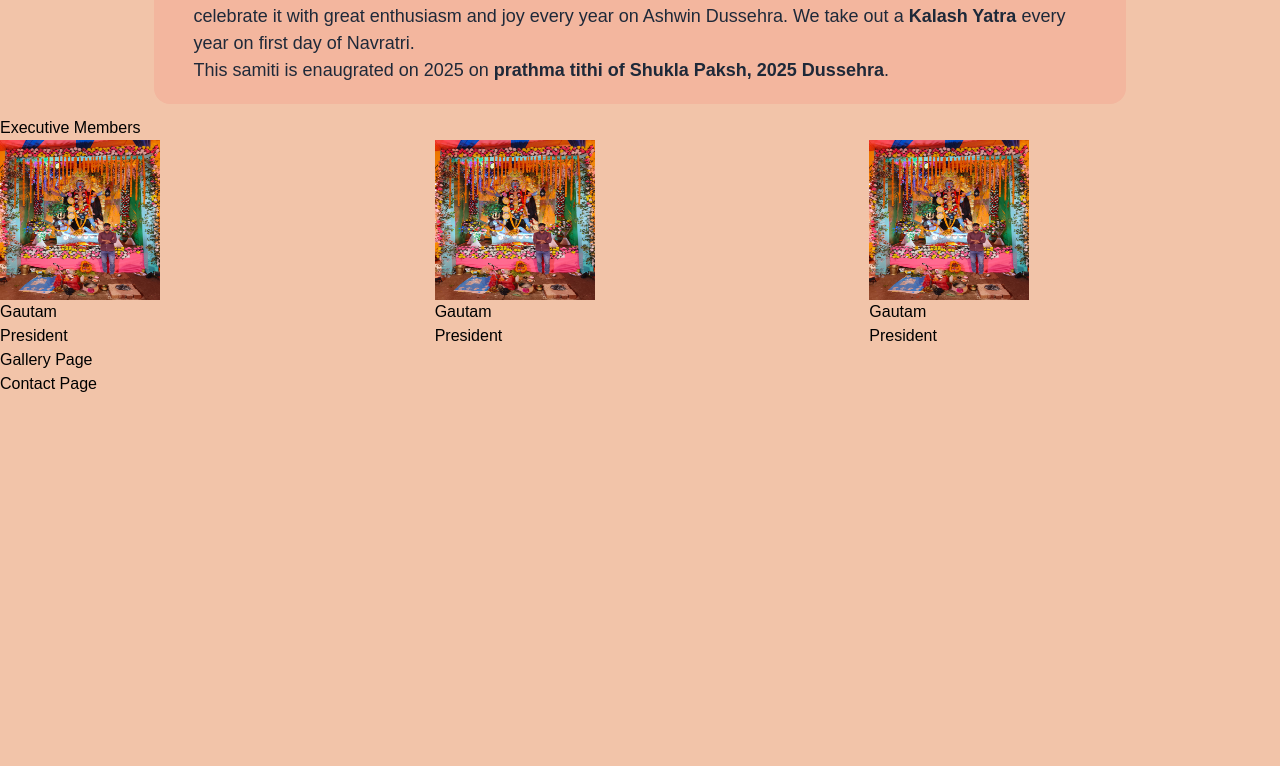
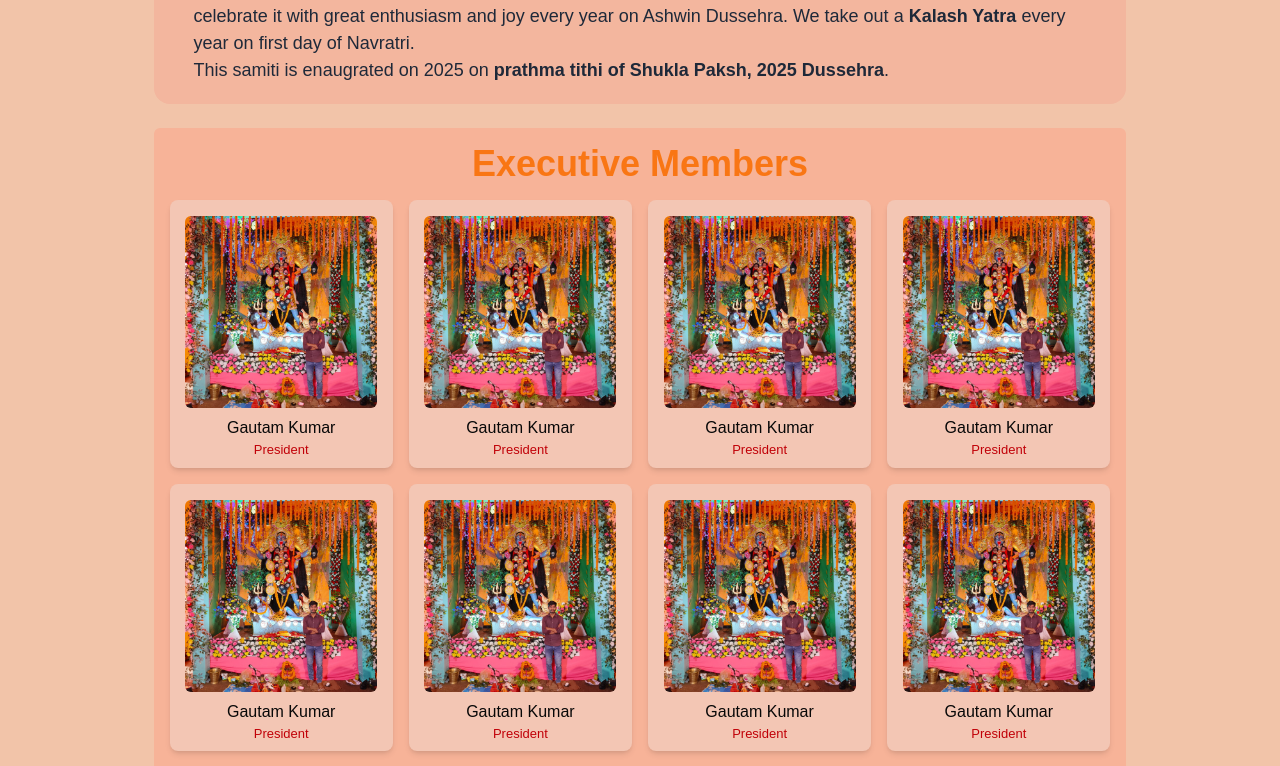
Before and after one commit to GautamKr2/Kali_Puja_website, a React (Vite) app in the folder frontend/: page / in a window 1280 px wide. Shown: the part 909-1675 px from the top of the page. Before the commit the page ends 1305 px from the top, so only its background shows below. Built offline with nearby package versions, Linux system fonts and the light colour scheme.

Commit message:
Members section UI completed

```diff
--- a/frontend/src/components/Home.jsx
+++ b/frontend/src/components/Home.jsx
@@ -4,7 +4,7 @@ import Members from "./Members";
 export default function Home() {
     return (
         <>
-            <div className="h-[60vh] bg-[url('/kali_img.jpeg')] bg-contain bg-center mt-4 md:mt-8"></div>
+            <div className="h-[60vh] bg-[url('/kali_img.jpeg')] bg-contain bg-center mt-4 md:mt-8 mx-2 md:mx-20"></div>
 
             <h2 className="text-2xl md:text-4xl text-[#f9720bef] font-bold text-center my-2"> Welcome </h2>
 
--- a/frontend/src/components/Members.jsx
+++ b/frontend/src/components/Members.jsx
@@ -2,34 +2,84 @@ export default function() {
     const members = [
         {
             id: 1,
-            name: "Gautam",
+            name: "Gautam Kumar",
             image: "/kali_img.jpeg",
             role: "President"
         },
         {
             id: 2,
-            name: "Gautam",
+            name: "Gautam Kumar",
             image: "/kali_img.jpeg",
             role: "President"
         },
         {
             id: 3,
-            name: "Gautam",
+            name: "Gautam Kumar",
+            image: "/kali_img.jpeg",
+            role: "President"
+        },
+        {
+            id: 2,
+            name: "Gautam Kumar",
+            image: "/kali_img.jpeg",
+            role: "President"
+        },
+        {
+            id: 2,
+            name: "Gautam Kumar",
+            image: "/kali_img.jpeg",
+            role: "President"
+        },
+        {
+            id: 2,
+            name: "Gautam Kumar",
+            image: "/kali_img.jpeg",
+            role: "President"
+        },
+        {
+            id: 2,
+            name: "Gautam Kumar",
+            image: "/kali_img.jpeg",
+            role: "President"
+        },
+        {
+            id: 2,
+            name: "Gautam Kumar",
+            image: "/kali_img.jpeg",
+            role: "President"
+        },
+        {
+            id: 2,
+            name: "Gautam Kumar",
+            image: "/kali_img.jpeg",
+            role: "President"
+        },
+        {
+            id: 2,
+            name: "Gautam Kumar",
+            image: "/kali_img.jpeg",
+            role: "President"
+        },
+        {
+            id: 2,
+            name: "Gautam Kumar",
             image: "/kali_img.jpeg",
             role: "President"
         }
     ]
     return (
         <>
-            <section>
-                <h1> Executive Members </h1>
-                <div className="grid grid-cols-3 gap-6">
+            <section className="bg-[#f7b398] m-2 md:m-6 md:mx-[12%] rounded-md">
+                <h1 className="text-center text-xl md:text-4xl text-[#f9720bef] font-bold mt-4 md:m-4 pt-2 md:pt-4"> Executive Members </h1>
+                <div className="m-2 md:mx-4 grid grid-cols-2 md:grid-cols-4 gap-3 md:gap-4 pb-3 md:pb-4">
                     {
                         members.map((member) => (
-                            <div key={member.id}>
-                                <img src={member.image} alt={`${member.name} profile`} className="size-40" />
-                                <h3> {member.name} </h3>
-                                <p> {member.role} </p>
+                            <div key={member.id} className=" bg-[#f3c6b4] rounded-lg shadow-md">
+                                <img src={member.image} alt={`${member.name} profile`} className="mx-auto size-26 md:size-48 rounded-md mt-2 md:mt-4 object-cover" />
+                                <div className="text-center m-2">
+                                    <h3 className="text-[12px] md:text-[16px] text-[#080808]"> {member.name} </h3>
+                                    <p className="text-[11px] md:text-[13px]  text-red-700"> {member.role} </p>
+                                </div>
                             </div>
                         ))
                     }
```
